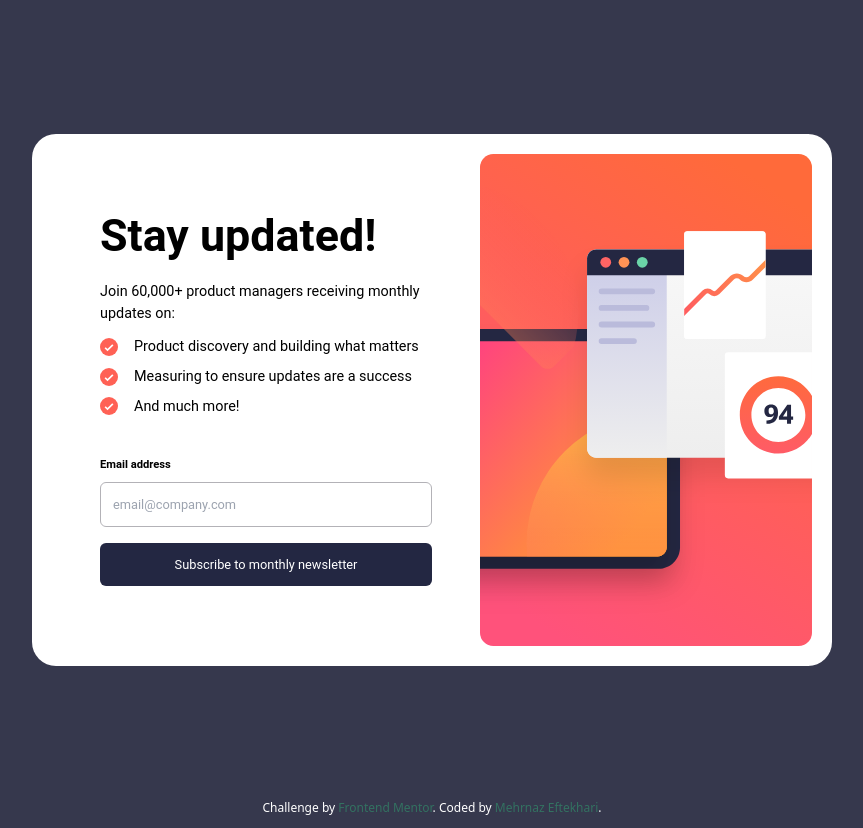
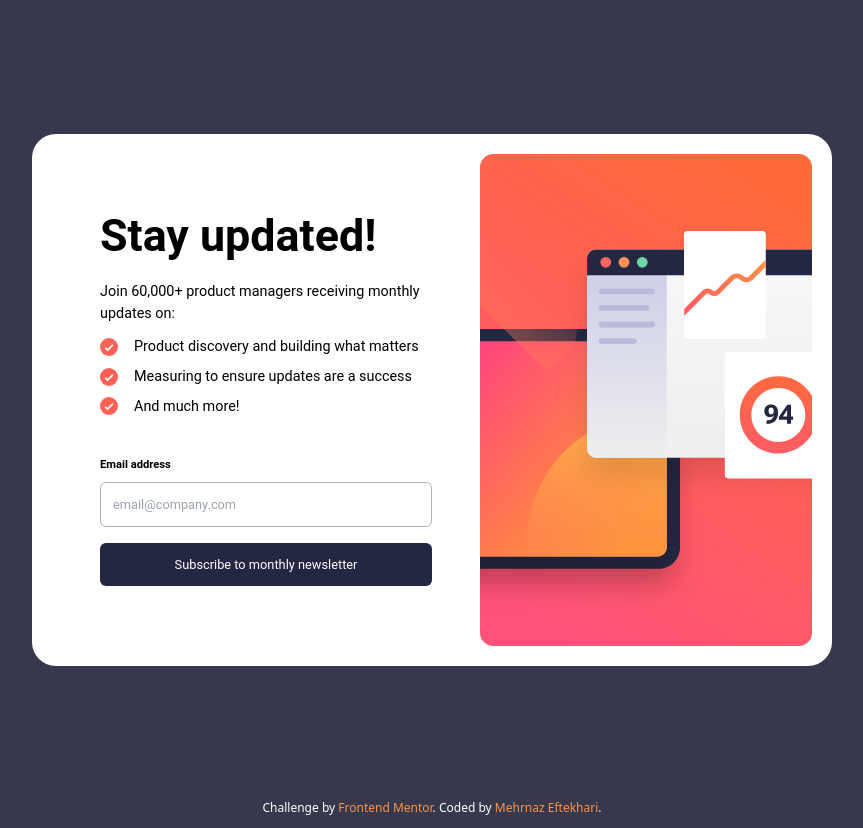
Before and after one commit to mehrnaz98/newsletter-signup-form, a Vue app: page / in a window 1280 px wide. Shown: the whole page, without its empty margins (208-1071 px from the left). Built offline with nearby package versions, Linux system fonts and the light colour scheme.

Commit message:
Update TheFooter.vue

```diff
--- a/src/components/TheFooter.vue
+++ b/src/components/TheFooter.vue
@@ -7,13 +7,13 @@
       <a
         href="https://www.frontendmentor.io?ref=challenge"
         target="_blank"
-        class="text-[#337261] hover:font-bold"
+        class="text-[#FE9246] hover:font-bold"
         >Frontend Mentor</a
       >. Coded by
       <a
         href="https://github.com/mehrnaz98/"
         target="_blank"
-        class="text-[#337261] hover:font-bold"
+        class="text-[#FE9246] hover:font-bold"
         >Mehrnaz Eftekhari</a
       >.
     </div>
```
